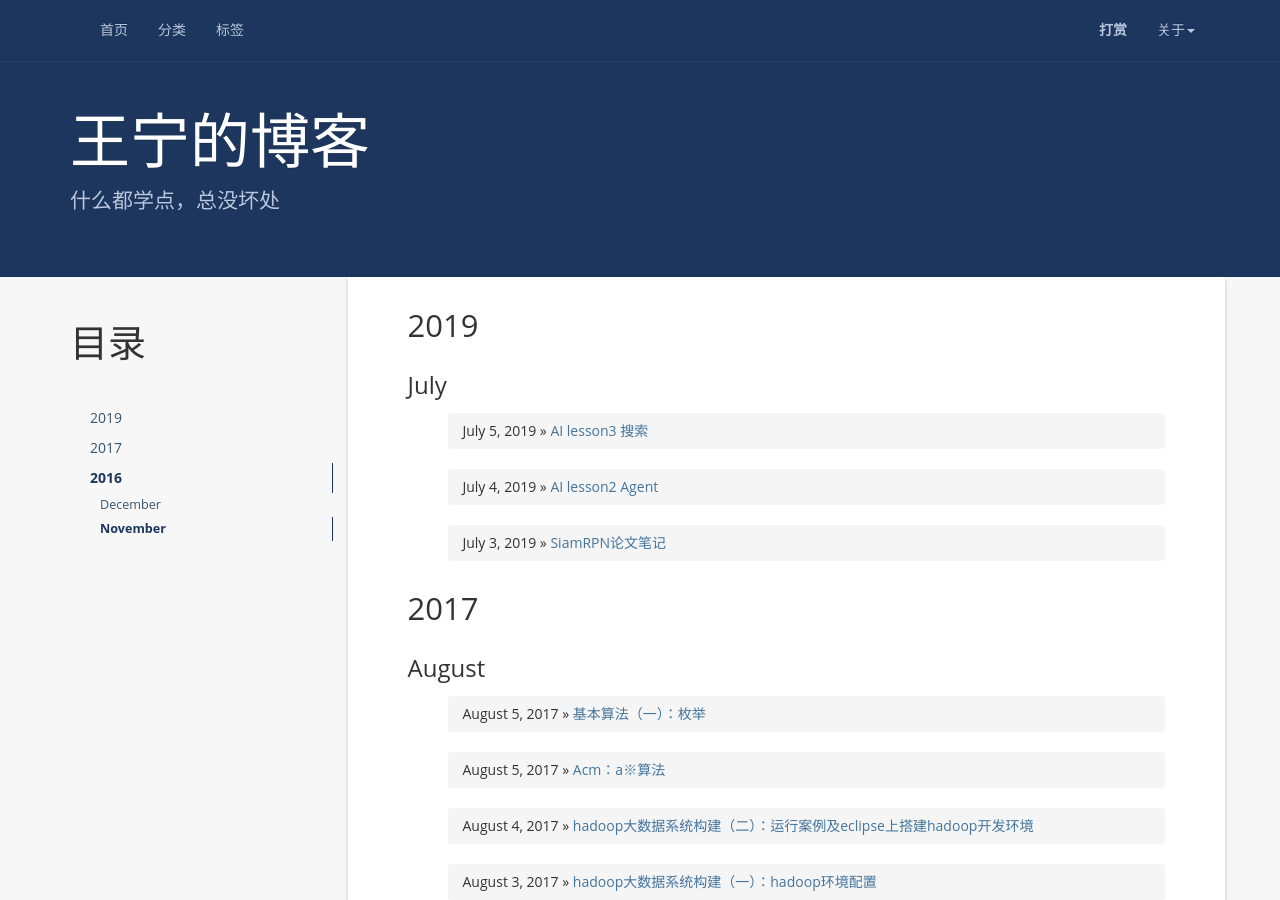
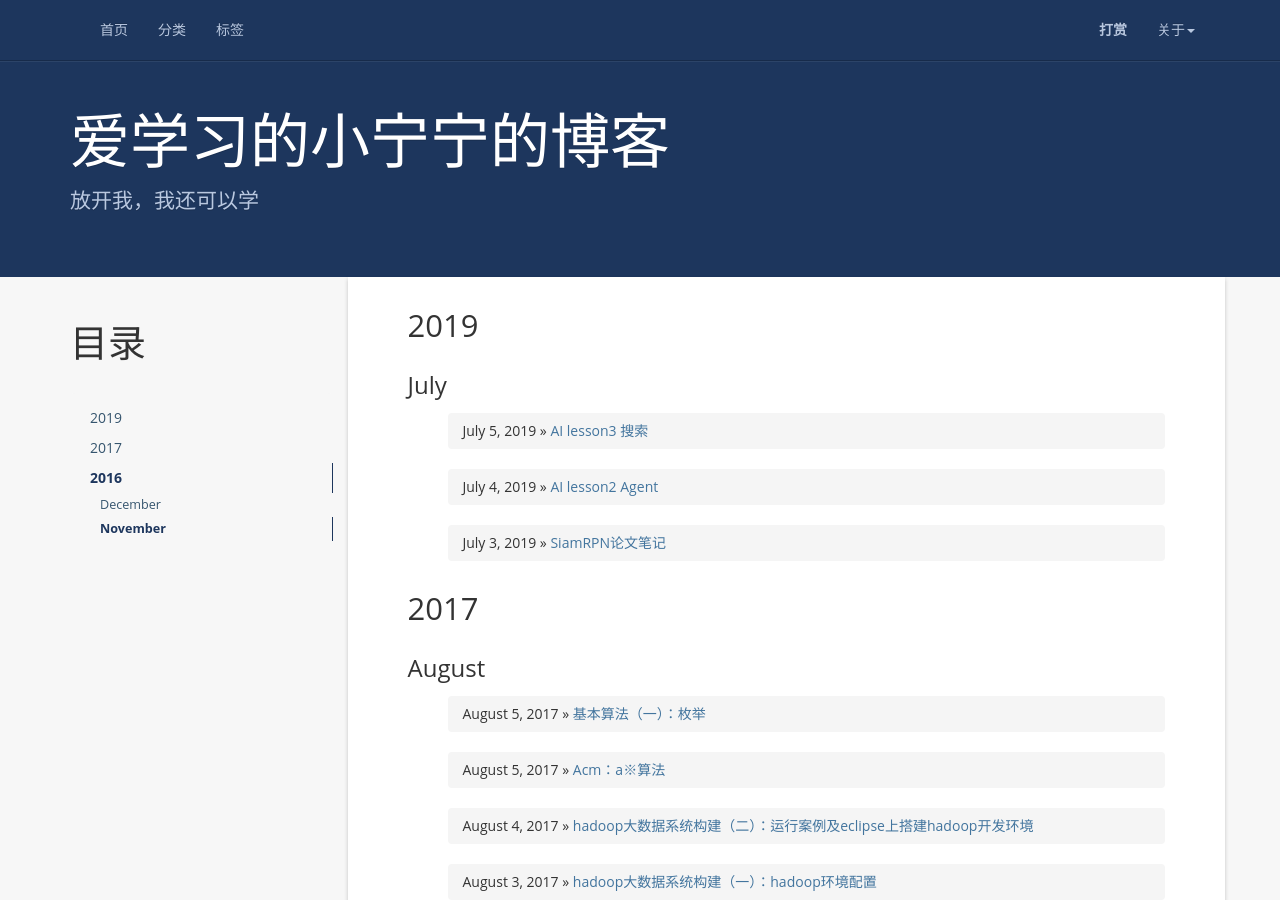
Before and after one commit to system2wn/system2wn.github.io, a Jekyll site: the page built from index.html, in a window 1280 px wide and 900 px high. Built offline with Jekyll 4.4.1, drawn with Linux system fonts in a browser that asks for light colours; the list of posts is cut into pages by our own code; comment, search, counter and statistics services are not loaded.

Commit message:
修改配置文件

```diff
--- a/_config.yml
+++ b/_config.yml
@@ -1,12 +1,12 @@
 # Site settings
-name: 王宁的博客
-email: 1878708493@qq.com
-author: 王宁
+name: 爱学习的小宁宁的博客
+email: system2wn@163.com
+author: 爱学习的小宁宁
 url: http://wangning1995.top
 #resume_site: http://www.hifreud.com/Resume.io/
 github: https://github.com/system2wn/
 baseurl: ""
-description: 什么都学点，总没坏处
+description: 放开我，我还可以学
 #meta_description: 王宁;个人博客;学而不思则罔;思而不学则殆;生命不止;折腾不休
 #banner: 学而不思则罔，思而不学则殆。
 
@@ -19,7 +19,7 @@ highlight: true
 
 exclude: ['README.md', 'Gemfile.lock', 'Gemfile', 'Rakefile']
 
-github_username: 1878708493
+github_username: system2wn
 
 # Build settings
 markdown: kramdown
```
